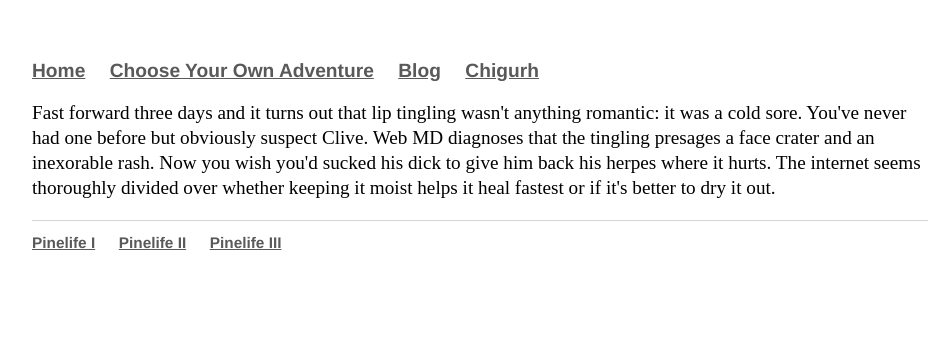
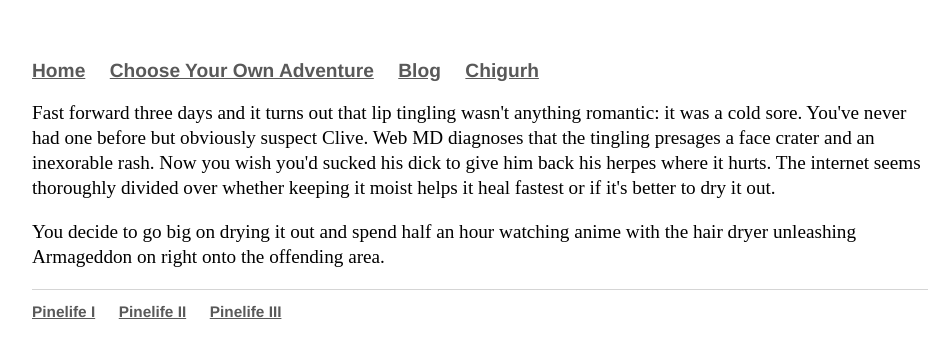
Before and after one commit to Pinelife/pinelife.github.io, a Jekyll site: the page built from Hellhole/Room8.html, in a window 1280 px wide. Shown: the top 358 px of the page, without its empty margins (160-1111 px from the left). Built offline with Jekyll 4.4.1, drawn with Linux system fonts in a browser that asks for light colours.

Commit message:
Update Room8.html

```diff
--- a/Hellhole/Room8.html
+++ b/Hellhole/Room8.html
@@ -7,3 +7,7 @@ Fast forward three days and it turns out that lip tingling wasn't anything roman
   Web MD diagnoses that the tingling presages a face crater and an inexorable rash. Now you wish you'd sucked his dick to give him back his herpes where it hurts.
   The internet seems thoroughly divided over whether keeping it moist helps it heal fastest or if it's better to dry it out.
   </p>
+<p>
+  You decide to go big on drying it out and spend half an hour watching anime with the hair dryer unleashing Armageddon on right onto
+  the offending area.
+</p>
```
